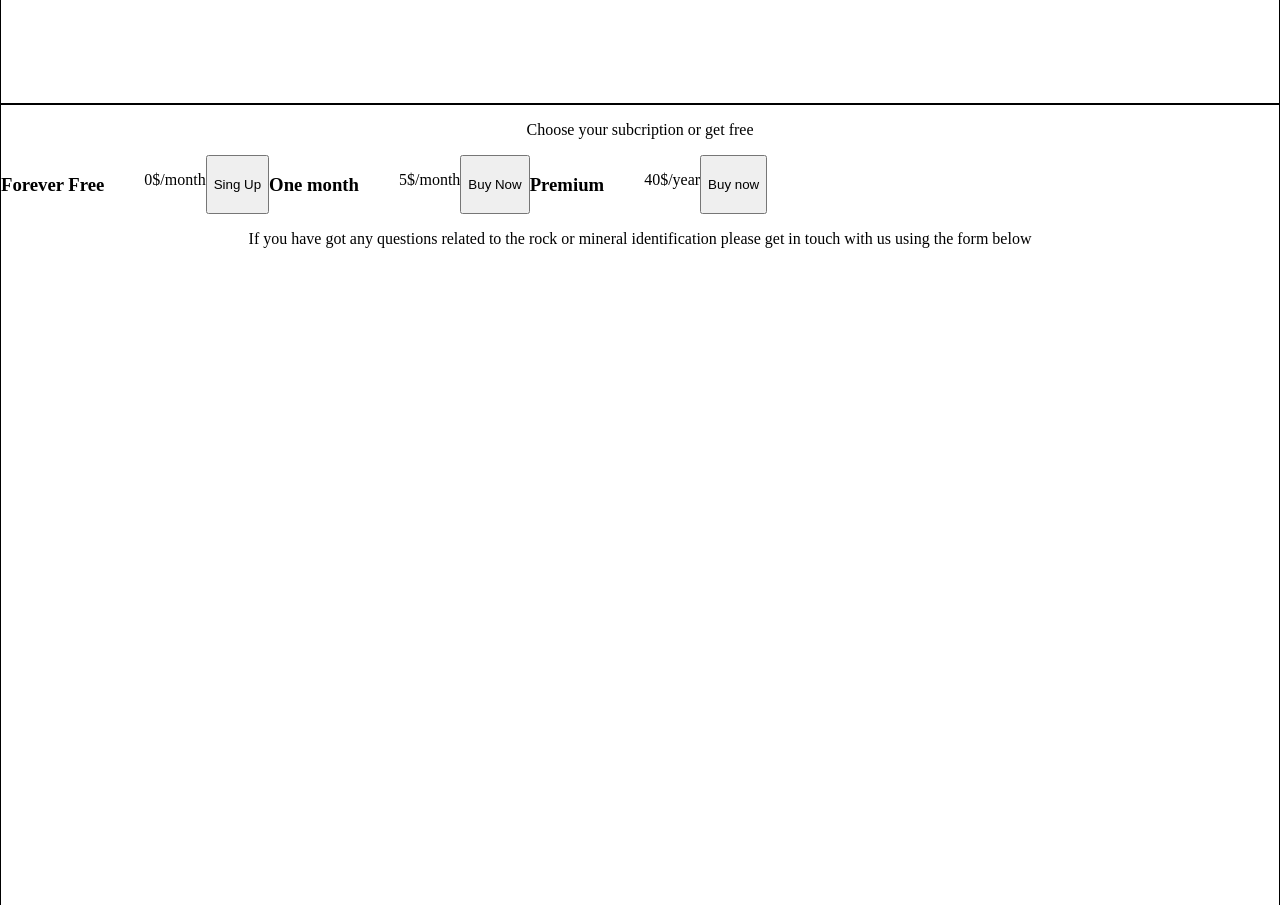
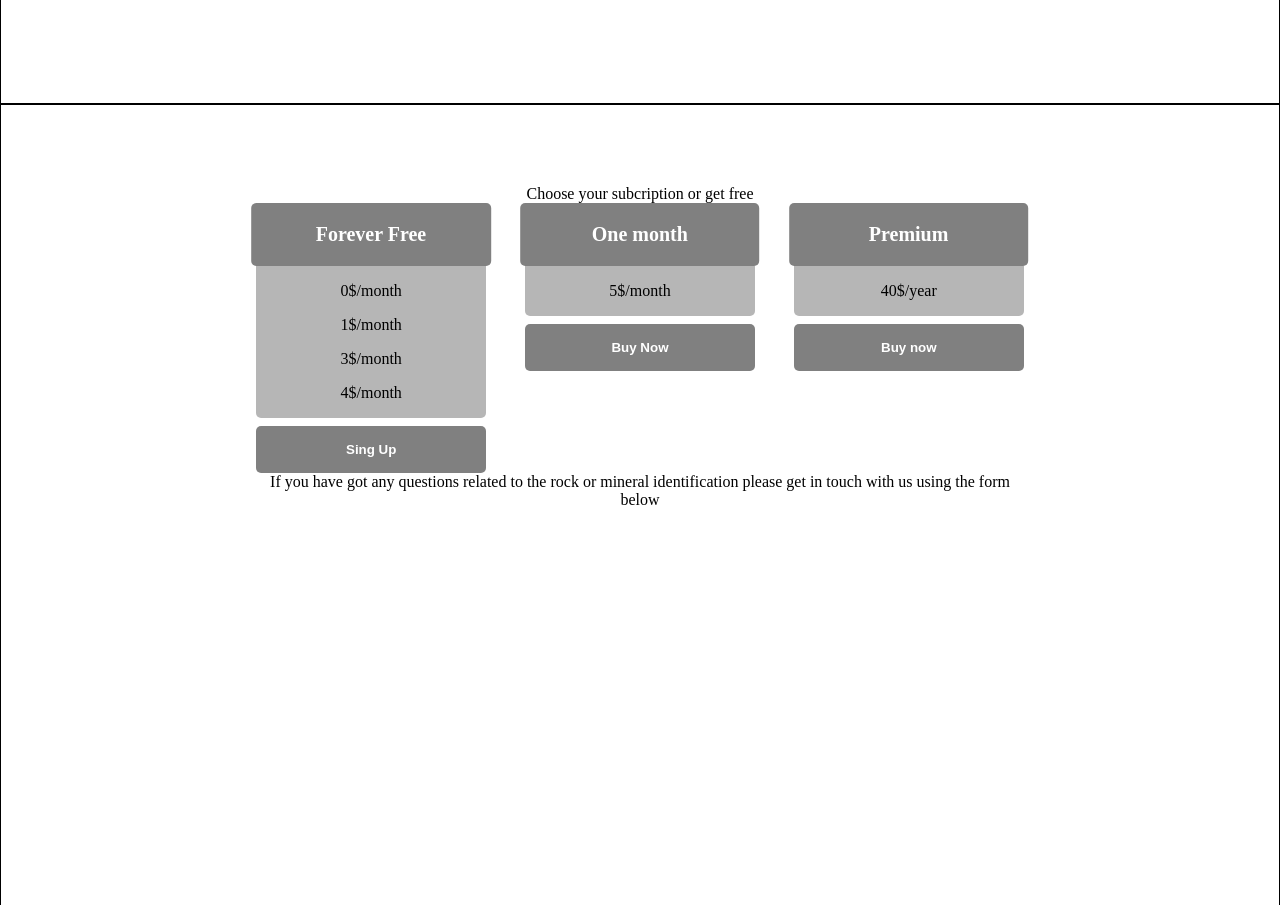
Before and after one commit to magdazajac/rockbook, a plain HTML site: page index.html in a window 1280 px wide. Shown: the part 1500-2405 px from the top of the page. Drawn offline with Linux system fonts and the light colour scheme.

Commit message:
Fixed section 3

```diff
--- a/index.html
+++ b/index.html
@@ -1,8 +1,8 @@
 <!DOCTYPE html>
 <head>
   <meta charset="utf-8" />
+  <link rel="stylesheet" href="reset.css" />
   <link rel="stylesheet" href="style.css" />
-  <link rel="stylesheet" href="reset.css" />
 </head>
 <body>
   <section class="with-background">
@@ -42,43 +42,45 @@
     </div>
   </section>
   <section>
-    <p>Choose your subcription or get free</p>
+    <div class="wrapper">
+      <p class="">Choose your subcription or get free</p>
       <div class="sub">
-      <div class="sub">
-        <h3>Forever Free</h3>
-        <ul>
+        <div class="sub-item">
+          <h3 class="sub-title">Forever Free</h3>
+          <ul class="sub-list">
             <li>0$/month</li>
-          <li></li>
-          <li></li>
-          <li></li>
+            <li>1$/month</li>
+            <li>3$/month</li>
+            <li>4$/month</li>
           </ul>
-        <button clss="sub">Sing Up</button>
+          <button class="sub-button">Sing Up</button>
         </div>
-      <div class="sub">
-        <h3>One month</h3>
-        <ul>
+        <div class="sub-item">
+          <h3 class="sub-title">One month</h3>
+          <ul class="sub-list">
             <li>5$/month</li>
             <li></li>
             <li></li>
             <li></li>
           </ul>
-        <button>Buy Now</button>
+          <button class="sub-button">Buy Now</button>
         </div>
-      <div class="sub">
-        <h3>Premium</h3>
-        <ul>
+        <div class="sub-item">
+          <h3 class="sub-title">Premium</h3>
+          <ul class="sub-list">
             <li>40$/year</li>
             <li></li>
             <li></li>
             <li></li>
           </ul>
-        <button>Buy now</button>
+          <button class="sub-button">Buy now</button>
         </div>
       </div>
       <p>
         If you have got any questions related to the rock or mineral
         identification please get in touch with us using the form below
       </p>
+    </div>
   </section>
   <section>
     <div class="wrapper">
@@ -87,7 +89,6 @@
         Got any questions? Feel free to get in touch with us. We would love to
         hear from you.
       </p>
-    </div>
       <form>
         <input type="text" id="name" />
         <input type="email" />
@@ -99,8 +100,10 @@
         <a href="#"><img src="" /></a>
         <a href="#"><img src="" /></a>
       </div>
+    </div>
   </section>
   <footer>
+    <div class="wrapper">
       <p>2021. Made in Cracow.</p>
       <nav>
         <ul class="nav-bar">
@@ -110,5 +113,6 @@
           <li>Help<a href="http://"></a></li>
         </ul>
       </nav>
+    </div>
   </footer>
 </body>
--- a/reset.css
+++ b/reset.css
@@ -1,3 +1,4 @@
-body {
-    margin: 0;
+html * {
+  margin: 0;
+  padding: 0;
 }
--- a/style.css
+++ b/style.css
@@ -9,7 +9,6 @@ section.with-background {
   background-position: center;
   background-size: cover;
   background-repeat: no-repeat;
-    /* background: rgba(255, 255, 255, 0.5); */
 }
 .top-bar {
   display: flex;
@@ -21,14 +20,63 @@ section.with-background {
   flex-direction: row;
 }
 
-footer {
+footer .wrapper {
   display: flex;
   justify-content: space-between;
+  margin: 5vh auto;
 }
 
 .sub {
   display: flex;
   flex-direction: row;
+  justify-content: space-between;
+}
+
+.sub-title {
+  width: 104%;
+  background-color: gray;
+  color: white;
+  font-size: 1.25rem;
+  padding: 1.25rem 0;
+  transform: translate(-2%, 0);
+}
+
+.sub-list {
+  background-color: rgb(182, 182, 182);
+}
+
+.sub-list li {
+  margin-top: 1rem;
+}
+
+.sub-list li:last-child {
+  margin-bottom: 1rem;
+}
+
+.sub-button {
+  color: white;
+  font-weight: bolder;
+  margin-top: 0.5rem;
+  padding: 1rem 0;
+  background-color: gray;
+  border-color: unset;
+  border-width: unset;
+  border-style: unset;
+}
+
+.sub-title,
+.sub-button {
+  border-radius: 5px;
+}
+
+.sub-list {
+  border-radius: 0 0 5px 5px;
+}
+
+.sub-item {
+  width: 30%;
+  display: flex;
+  flex-direction: column;
 }
 
 ul {
@@ -37,4 +85,6 @@ ul {
 
 .wrapper {
   width: 60vw;
+  margin: 10vh auto;
+  height: 100%;
 }
```
Lines whose indentation alone changed are shown as unchanged.
